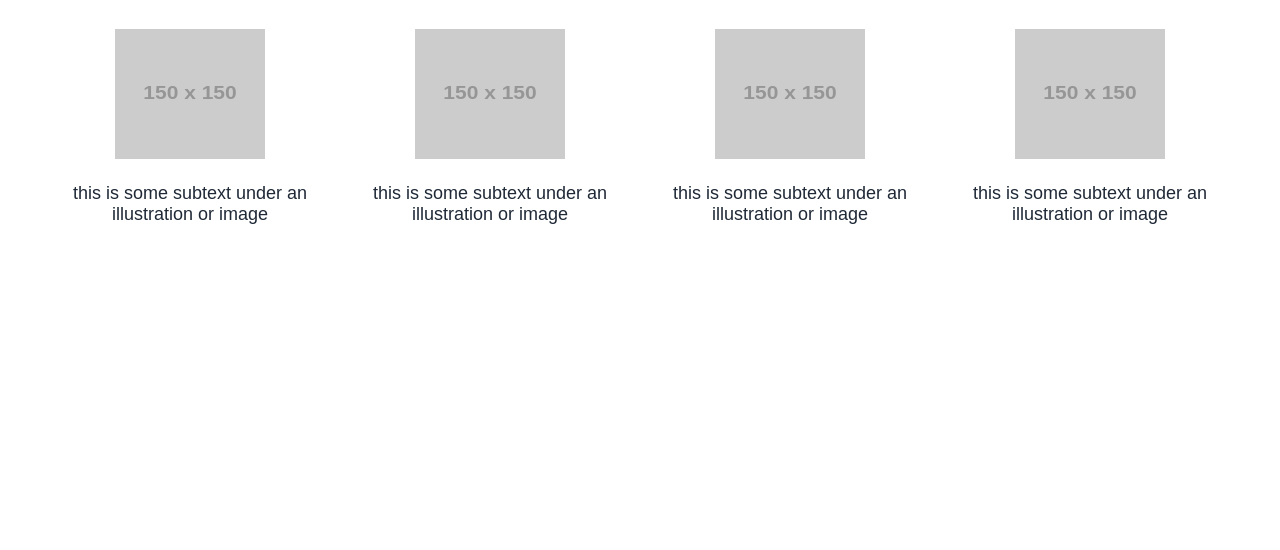
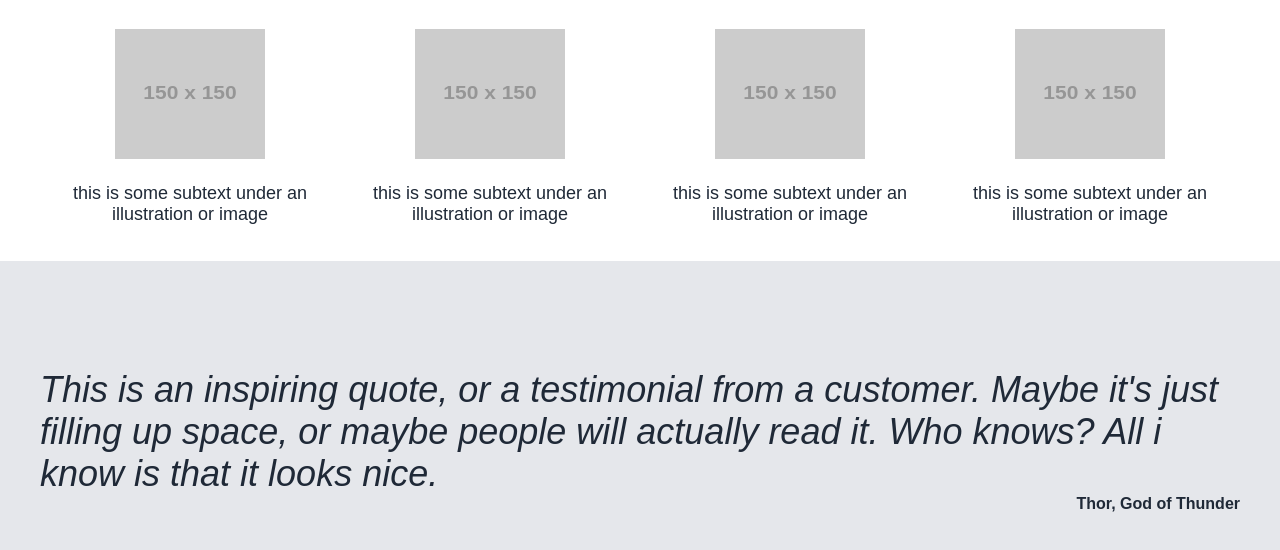
Before and after one commit to 0xkilo/odin-landing-page, a plain HTML site: page index.html in a window 1280 px wide. Shown: the part 508-1058 px from the top of the page. Before the commit the page ends 800 px from the top, so only its background shows below. Drawn offline with Linux system fonts and the light colour scheme; placeholder pictures from the web are drawn by us.

Commit message:
Added an inpspirational quote in showcase 3

```diff
--- a/index.html
+++ b/index.html
@@ -66,5 +66,17 @@
         </div>
     </section>
 
+
+
+    <section class="showcase-3">
+        <div class="container">
+            <div class="quote">
+                <div class ="quote-message">This is an inspiring quote, or a testimonial from a customer. Maybe it's just filling up space, or maybe people will actually read it. Who knows? All i know is that it looks nice.</div>
+                <div class="quote-author">Thor, God of Thunder</div>
+            </div>
+        </div>
+    </section>
+
+
 </body>
 </html>
--- a/styles.css
+++ b/styles.css
@@ -157,3 +157,25 @@
 }
 
 /* END OF INFORMATION PAGE */
+
+
+.showcase-3{
+    height: 360px;
+    background-color: #E5E7EB;
+    padding: 35px;
+    display: flex;
+    justify-content: center;
+    align-items: center;
+}
+
+.quote-message{
+    font-style: italic;
+    font-size: 36px;
+    color: #1F2937;
+}
+
+.quote-author{
+    text-align: right;
+    color: #1F2937;
+    font-weight: bold;
+}
```
